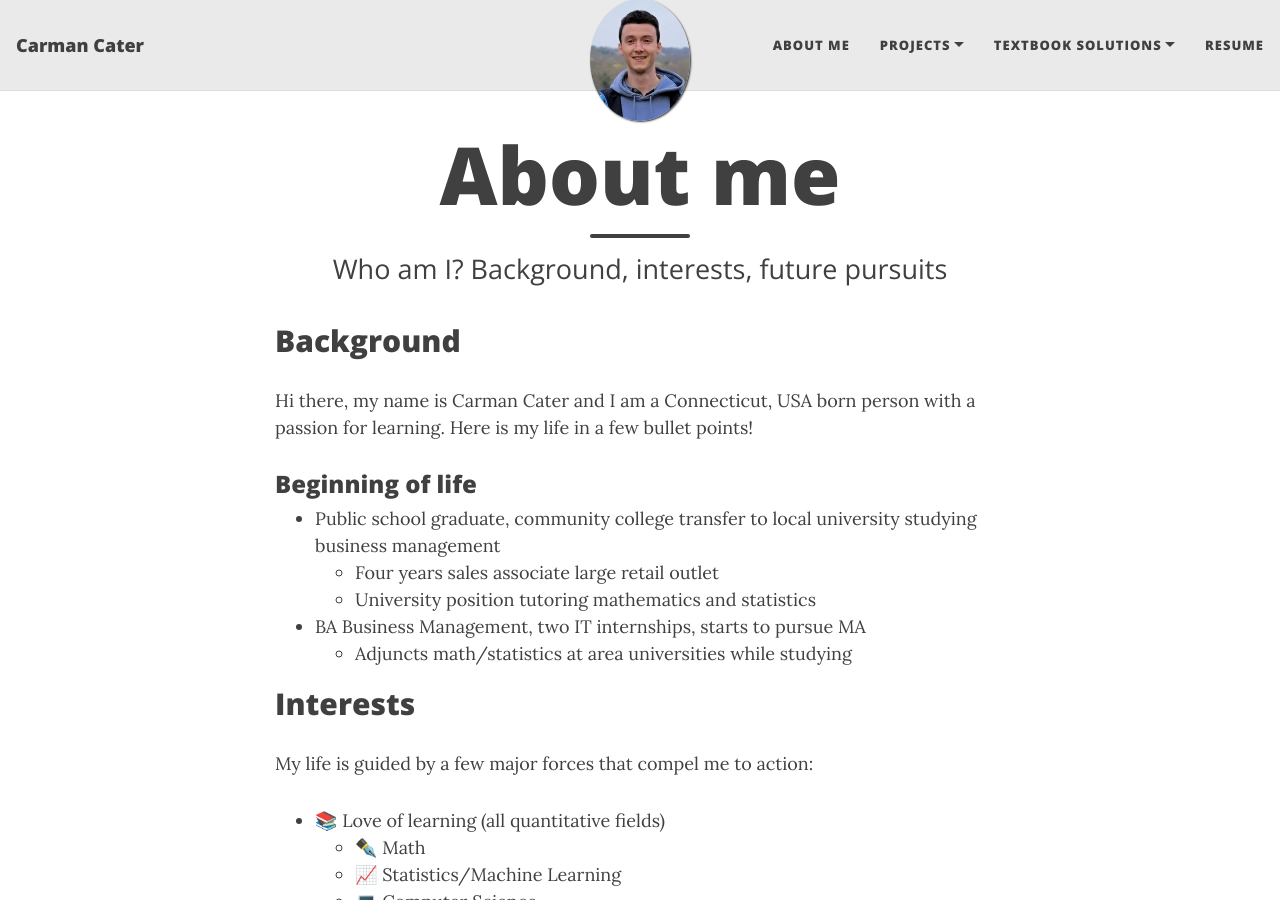
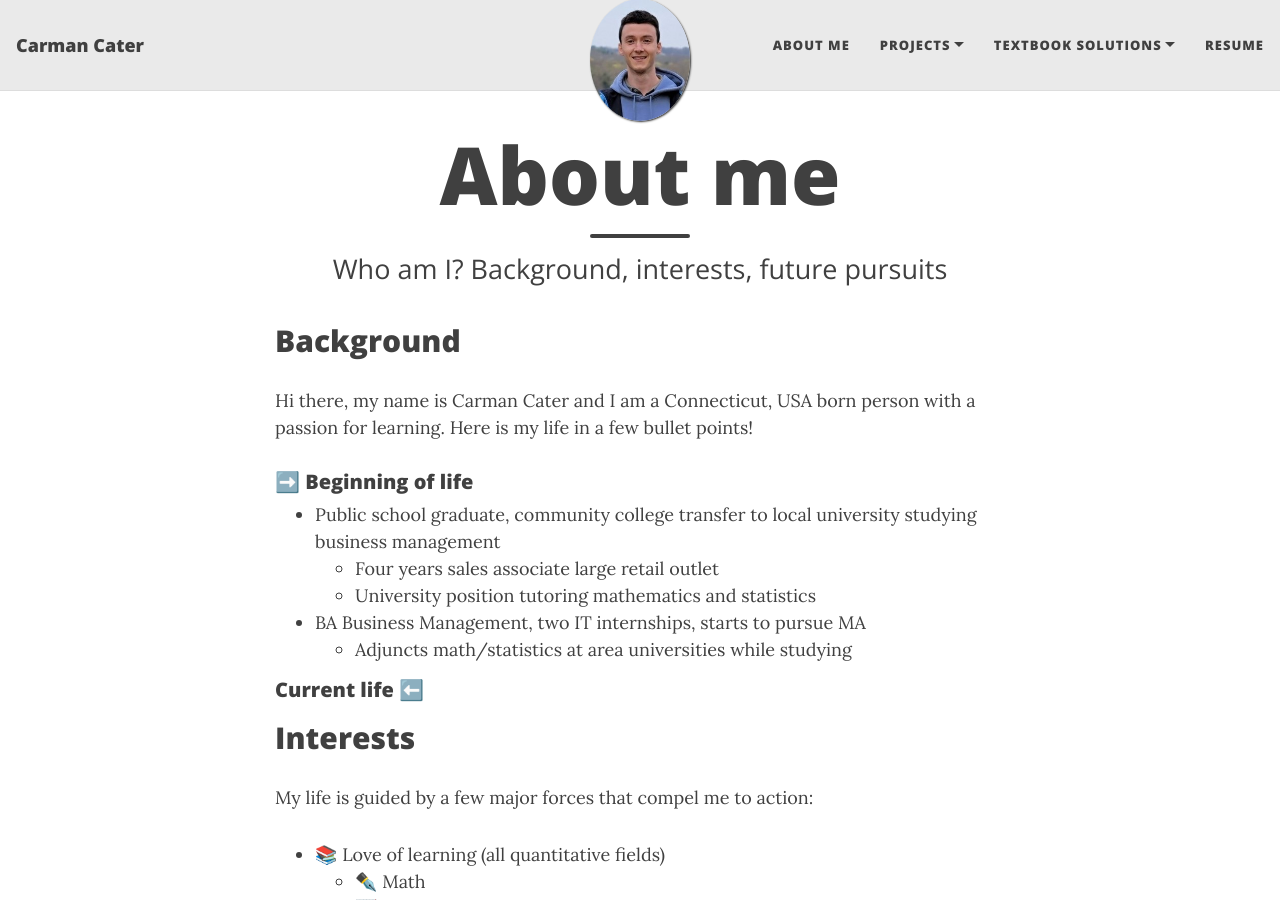
Before and after one commit to carmancater/carmancater.github.io, a Jekyll site: the page built from aboutme.md, in a window 1280 px wide and 900 px high. Built offline with Jekyll 4.4.1, drawn with Linux system fonts in a browser that asks for light colours; nearby versions of some CDN libraries; emoji names are drawn with the system emoji font.

Commit message:
Update aboutme.md

```diff
--- a/aboutme.md
+++ b/aboutme.md
@@ -7,13 +7,14 @@ subtitle: Who am I? Background, interests, future pursuits
 ## Background
 Hi there, my name is Carman Cater and I am a Connecticut, USA born person with a passion for learning. Here is my life in a few bullet points!
 
-### Beginning of life
+##### :arrow_right: Beginning of life
 - Public school graduate, community college transfer to local university studying business management
   - Four years sales associate large retail outlet
   - University position tutoring mathematics and statistics
 - BA Business Management, two IT internships, starts to pursue MA
   - Adjuncts math/statistics at area universities while studying
 
+##### Current life :arrow_left:
 
 ## Interests
 My life is guided by a few major forces that compel me to action:
```
